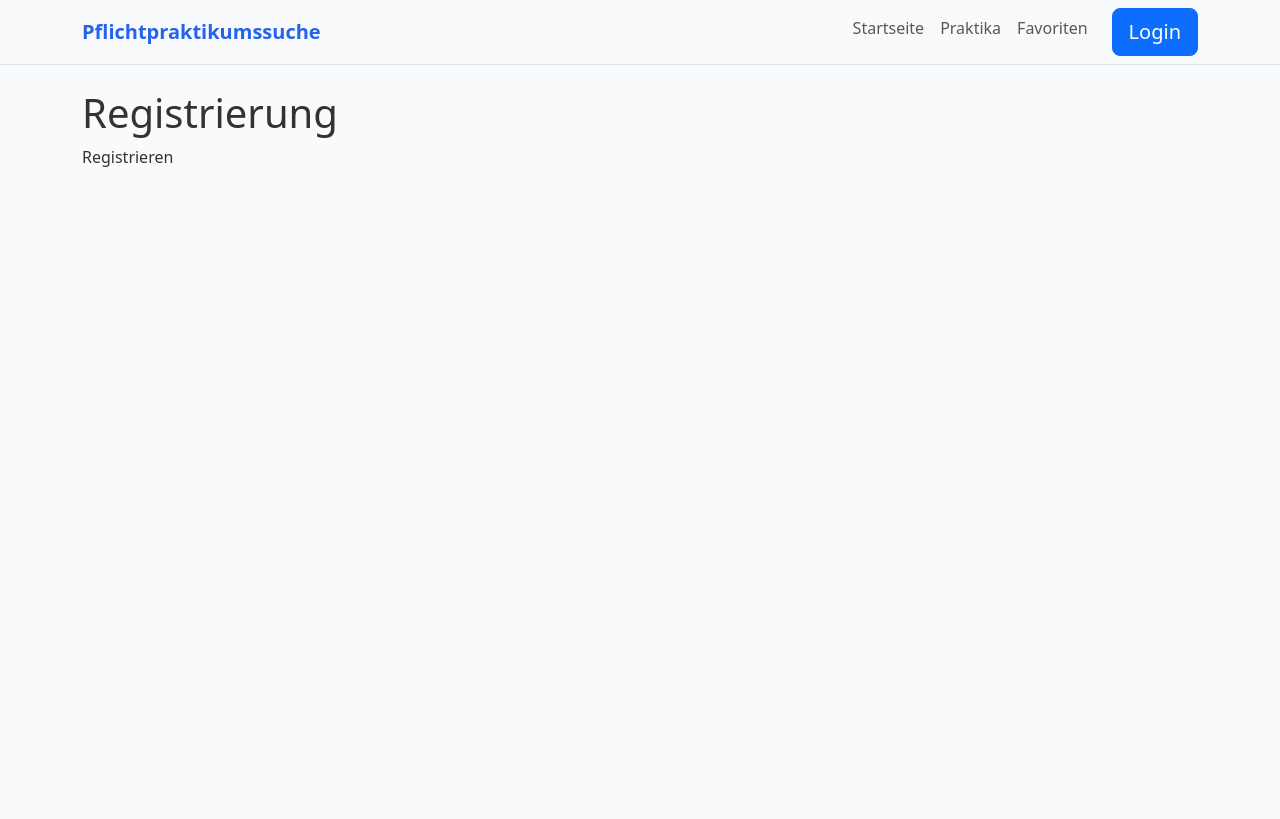
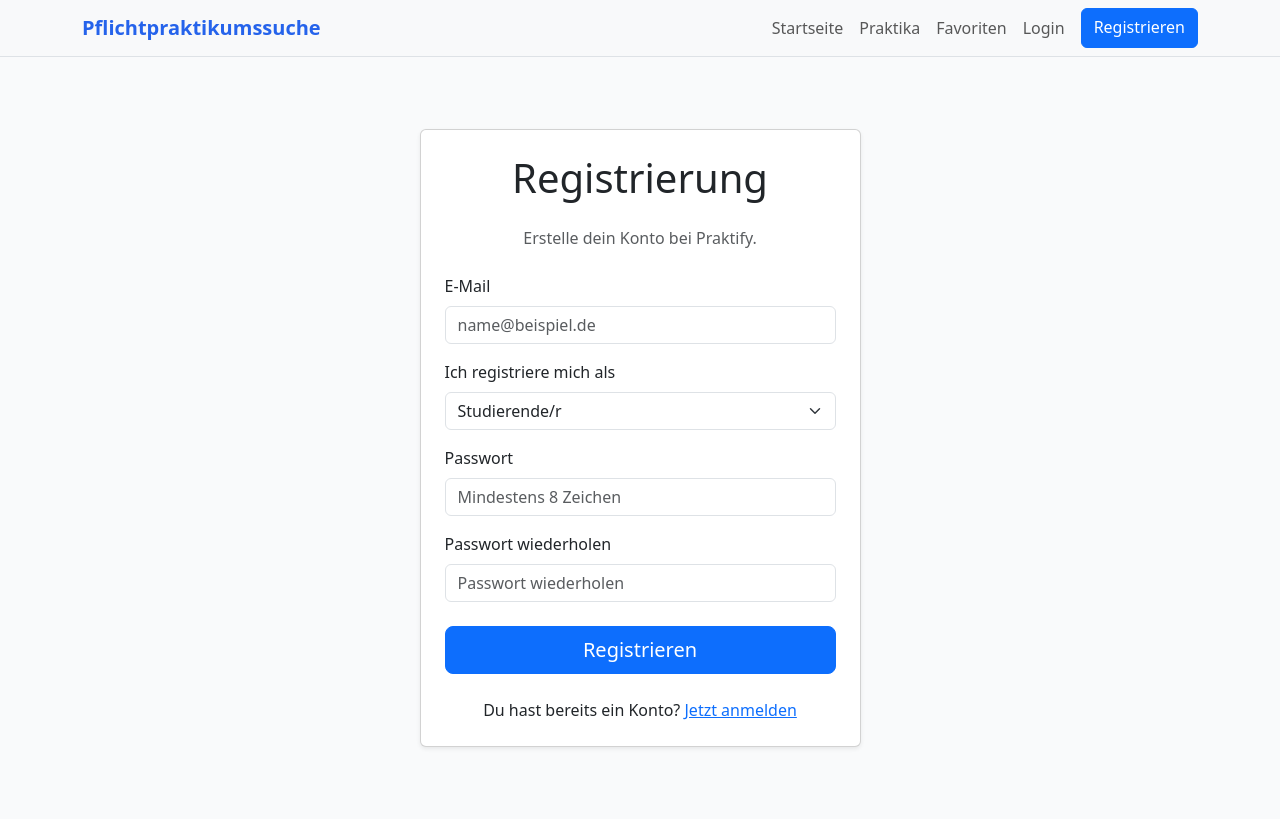
Before and after one commit to mpahlkeee/Pflichtpraktikumssuche, a Flask app: page /register in a window 1280 px wide. Before the commit the page ends 167 px from the top, so only its background shows below. Run offline with Flask 3, Linux system fonts and the light colour scheme; some libraries are stand-ins or nearby versions.

Commit message:
feat: implement login and registration with role management

```diff
--- a/app.py
+++ b/app.py
@@ -1,3 +1,4 @@
+
 import os
 from pathlib import Path
 
@@ -14,10 +15,20 @@ from flask import (
 
 from flask_bootstrap import Bootstrap5
 
+from werkzeug.security import (
+    generate_password_hash,
+    check_password_hash
+)
+
 from db import db
-from models import Category
+from models import Category, User, Company
 from values import CATEGORIES
-from forms import AnzeigeForm, AnzeigeLoeschenForm
+from forms import (
+    AnzeigeForm,
+    AnzeigeLoeschenForm,
+    LoginForm,
+    RegistrierungForm
+)
 
 from anzeigen import (
     unternehmen_abrufen,
@@ -33,7 +44,10 @@ from anzeigen import (
 
 app = Flask(__name__)
 
-app.config["SECRET_KEY"] = os.environ.get("SECRET_KEY")
+app.config["SECRET_KEY"] = (
+    os.environ.get("SECRET_KEY")
+    or "dev-secret-key-change-me"
+)
 
 app.config["SQLALCHEMY_DATABASE_URI"] = (
     f"sqlite:///{Path(app.root_path) / 'database.db'}"
@@ -93,16 +107,145 @@ def favoriten():
     return render_template("favoriten.html")
 
 
-@app.route("/login")
+# Login
+
+@app.route("/login", methods=["GET", "POST"])
 def login():
 
-    return render_template("login.html")
+    # Wenn der Nutzer bereits angemeldet ist,
+    # direkt zur Startseite weiterleiten
+    if session.get("user_id"):
+
+        return redirect(url_for("index"))
+
+    form = LoginForm()
+
+    if form.validate_on_submit():
+
+        email = form.email.data.strip().lower()
+
+        password = form.password.data
+
+        # Nutzer anhand der E-Mail suchen
+        user = User.query.filter_by(email=email).first()
+
+        # Login überprüfen
+        if user and check_password_hash(
+            user.password_hash,
+            password
+        ):
+
+            # Alte Session löschen
+            session.clear()
+
+            # Nutzer anmelden
+            session["user_id"] = user.id
+            session["role"] = user.role.value
+
+            flash(
+                "Du bist erfolgreich angemeldet!",
+                "success"
+            )
+
+            # Zur Startseite weiterleiten
+            return redirect(url_for("index"))
+
+        else:
+
+            flash(
+                "E-Mail oder Passwort ist falsch.",
+                "danger"
+            )
+
+    elif request.method == "POST":
+
+        flash("Bitte prüfe deine Eingaben.", "danger")
+
+    return render_template("login.html", form=form)
 
 
-@app.route("/register")
+# Registrierung
+
+@app.route("/register", methods=["GET", "POST"])
 def register():
 
-    return render_template("register.html")
+    # Wenn der Nutzer bereits angemeldet ist,
+    # direkt zur Startseite weiterleiten
+    if session.get("user_id"):
+
+        return redirect(url_for("index"))
+
+    form = RegistrierungForm()
+
+    if form.validate_on_submit():
+
+        email = form.email.data.strip().lower()
+
+        # Prüfen, ob die E-Mail bereits existiert
+        existing_user = User.query.filter_by(
+            email=email
+        ).first()
+
+        if existing_user:
+
+            flash(
+                "Diese E-Mail-Adresse ist bereits registriert.",
+                "danger"
+            )
+
+            return render_template(
+                "register.html",
+                form=form
+            )
+
+        # Passwort verschlüsseln
+        password_hash = generate_password_hash(
+            form.password.data
+        )
+
+        # Nutzer erstellen
+        user = User(
+            email=email,
+            password_hash=password_hash,
+            role=form.role.data
+        )
+
+        db.session.add(user)
+
+        db.session.flush()
+
+        # Falls sich ein Unternehmen registriert
+        if form.role.data == "company":
+
+            company = Company(
+                user_id=user.id,
+                name=form.company_name.data
+            )
+
+            db.session.add(company)
+
+        # Daten speichern
+        db.session.commit()
+
+        # Alte Session löschen
+        session.clear()
+
+        # Nutzer direkt anmelden
+        session["user_id"] = user.id
+        session["role"] = user.role.value
+
+        flash(
+            "Registrierung erfolgreich! Du bist jetzt angemeldet.",
+            "success"
+        )
+
+        # Zur Startseite weiterleiten
+        return redirect(url_for("index"))
+
+    return render_template(
+        "register.html",
+        form=form
+    )
 
 
 # Praktikumsanzeigen verwalten
@@ -113,6 +256,7 @@ def anzeigen_verwalten():
     user_id = session.get("user_id")
 
     if user_id is None:
+
         return redirect(url_for("login"))
 
     try:
@@ -123,11 +267,10 @@ def anzeigen_verwalten():
 
         abort(403)
 
-
     return render_template(
-    "anzeigen_verwalten.html",
-    anzeigen=anzeigen
-)
+        "anzeigen_verwalten.html",
+        anzeigen=anzeigen
+    )
 
 
 # Praktikumsanzeige erstellen
@@ -141,6 +284,7 @@ def erstellen():
     user_id = session.get("user_id")
 
     if user_id is None:
+
         return redirect(url_for("login"))
 
     try:
@@ -151,7 +295,10 @@ def erstellen():
 
         if request.method == "POST" and form.validate():
 
-            anzeige_erstellen(form, user_id)
+            anzeige_erstellen(
+                form,
+                user_id
+            )
 
             flash(
                 "Die Praktikumsanzeige wurde erstellt.",
@@ -183,6 +330,7 @@ def bearbeiten(anzeige_id):
     user_id = session.get("user_id")
 
     if user_id is None:
+
         return redirect(url_for("login"))
 
     try:
@@ -193,6 +341,7 @@ def bearbeiten(anzeige_id):
         )
 
         if anzeige is None:
+
             abort(404)
 
         if request.method == "POST":
@@ -240,6 +389,7 @@ def bearbeiten(anzeige_id):
         anzeige=anzeige
     )
 
+
 # Löschen einer Praktikumsanzeige bestätigen
 
 @app.route(
@@ -250,6 +400,7 @@ def loeschen_bestaetigen(anzeige_id):
     user_id = session.get("user_id")
 
     if user_id is None:
+
         return redirect(url_for("login"))
 
     try:
@@ -260,6 +411,7 @@ def loeschen_bestaetigen(anzeige_id):
         )
 
         if anzeige is None:
+
             abort(404)
 
     except PermissionError:
@@ -274,6 +426,7 @@ def loeschen_bestaetigen(anzeige_id):
         form=form
     )
 
+
 # Praktikumsanzeige löschen
 
 @app.route(
@@ -285,11 +438,13 @@ def loeschen(anzeige_id):
     user_id = session.get("user_id")
 
     if user_id is None:
+
         return redirect(url_for("login"))
 
     form = AnzeigeLoeschenForm()
 
     if not form.validate():
+
         abort(400)
 
     try:
@@ -315,3 +470,26 @@ def loeschen(anzeige_id):
     return redirect(
         url_for("anzeigen_verwalten")
     )
+
+
+# Logout
+
+@app.route("/logout")
+def logout():
+
+    # Session löschen
+    session.clear()
+
+    flash(
+        "Du wurdest erfolgreich abgemeldet.",
+        "success"
+    )
+
+    return redirect(url_for("index"))
+
+
+# Anwendung starten
+
+if __name__ == "__main__":
+
+    app.run(debug=True)
--- a/forms.py
+++ b/forms.py
@@ -1,3 +1,4 @@
+
 from decimal import Decimal
 
 from flask_wtf import FlaskForm
@@ -9,6 +10,7 @@ from wtforms import (
     DateField,
     IntegerField,
     DecimalField,
+    PasswordField,
     SubmitField,
 )
 
@@ -18,10 +20,15 @@ from wtforms.validators import (
     NumberRange,
     URL,
     ValidationError,
+    Length,
+    EqualTo,
+    Regexp,
 )
 
 from values import CATEGORIES, WorkModel, CompensationStatus
 
+
+# Formular zum Erstellen und Bearbeiten von Praktikumsanzeigen
 
 class AnzeigeForm(FlaskForm):
 
@@ -176,6 +183,105 @@ class AnzeigeForm(FlaskForm):
             )
 
 
+# Formular zum Löschen einer Praktikumsanzeige
+
 class AnzeigeLoeschenForm(FlaskForm):
 
     submit = SubmitField("Löschen")
+
+
+# Loginformular
+
+class LoginForm(FlaskForm):
+
+    email = StringField(
+        "E-Mail",
+        validators=[
+            DataRequired(message="Bitte eine E-Mail-Adresse eingeben."),
+            Regexp(
+                r"^[^@\s]+@[^@\s]+\.[^@\s]+$",
+                message="Bitte eine gültige E-Mail-Adresse eingeben."
+            ),
+        ]
+    )
+
+    password = PasswordField(
+        "Passwort",
+        validators=[DataRequired(message="Bitte ein Passwort eingeben.")]
+    )
+
+    submit = SubmitField("Anmelden")
+
+
+# Registrierungsformular
+
+class RegistrierungForm(FlaskForm):
+
+    email = StringField(
+        "E-Mail",
+        validators=[
+            DataRequired(
+                message="Bitte eine E-Mail-Adresse eingeben."
+            ),
+            Regexp(
+                r"^[^@\s]+@[^@\s]+\.[^@\s]+$",
+                message="Bitte eine gültige E-Mail-Adresse eingeben."
+            ),
+        ]
+    )
+
+    role = SelectField(
+        "Ich registriere mich als",
+        choices=[
+            ("student", "Studierende/r"),
+            ("company", "Unternehmen"),
+        ],
+        validators=[
+            DataRequired(
+                message="Bitte eine Rolle auswählen."
+            )
+        ]
+    )
+
+    company_name = StringField(
+        "Unternehmensname"
+    )
+
+    password = PasswordField(
+        "Passwort",
+        validators=[
+            DataRequired(
+                message="Bitte ein Passwort eingeben."
+            ),
+            Length(
+                min=8,
+                message="Das Passwort muss mindestens 8 Zeichen lang sein."
+            ),
+        ]
+    )
+
+    confirm_password = PasswordField(
+        "Passwort wiederholen",
+        validators=[
+            DataRequired(
+                message="Bitte das Passwort wiederholen."
+            ),
+            EqualTo(
+                "password",
+                message="Die Passwörter stimmen nicht überein."
+            ),
+        ]
+    )
+
+    submit = SubmitField("Registrieren")
+
+
+    # Unternehmensname nur bei Unternehmen erforderlich
+
+    def validate_company_name(self, field):
+
+        if self.role.data == "company" and not (field.data or "").strip():
+
+            raise ValidationError(
+                "Bitte einen Unternehmensnamen eingeben."
+            )
--- a/templates/base.html
+++ b/templates/base.html
@@ -64,9 +64,16 @@
 
                     {% endif %}
 
-                    <a class="btn btn-primary btn-lg ms-lg-3" href="{{ url_for('login') }}">
-                       Login
-                    </a>
+                    {% if session.get("user_id") %}
+                        <a class="btn btn-outline-primary ms-lg-3" href="{{ url_for('logout') }}">
+                            Logout
+                        </a>
+                    {% else %}
+                        <a class="nav-link" href="{{ url_for('login') }}">Login</a>
+                        <a class="btn btn-primary ms-lg-2" href="{{ url_for('register') }}">
+                            Registrieren
+                        </a>
+                    {% endif %}
 
                 </div>
 
--- a/templates/register.html
+++ b/templates/register.html
@@ -1,11 +1,161 @@
- {% extends "base.html" %}
+{% extends "base.html" %}
 
 {% block content %}
 
-<h1>Registrierung</h1>
+<div class="container mt-5 mb-5">
+    <div class="row justify-content-center">
+        <div class="col-md-6 col-lg-5">
 
-<p>
-    Registrieren
-</p>
+            <div class="card shadow-sm">
+                <div class="card-body p-4">
+
+                    <h1 class="text-center mb-4">
+                        Registrierung
+                    </h1>
+
+                    <p class="text-center text-muted mb-4">
+                        Erstelle dein Konto bei Praktify.
+                    </p>
+
+                    <!-- Registrierungsformular -->
+                    <form method="POST">
+
+                        {{ form.csrf_token }}
+
+                        <!-- E-Mail -->
+                        <div class="mb-3">
+
+                            {{ form.email.label(class="form-label") }}
+
+                            {{ form.email(class="form-control",
+                                          placeholder="name@beispiel.de") }}
+
+                            {% for error in form.email.errors %}
+                                <div class="text-danger small mt-1">
+                                    {{ error }}
+                                </div>
+                            {% endfor %}
+
+                        </div>
+
+                        <!-- Rolle -->
+                        <div class="mb-3">
+
+                            {{ form.role.label(class="form-label") }}
+
+                            {{ form.role(class="form-select",
+                                         id="role") }}
+
+                            {% for error in form.role.errors %}
+                                <div class="text-danger small mt-1">
+                                    {{ error }}
+                                </div>
+                            {% endfor %}
+
+                        </div>
+
+                        <!-- Unternehmensname -->
+                        <div class="mb-3"
+                             id="company-field">
+
+                            {{ form.company_name.label(class="form-label") }}
+
+                            {{ form.company_name(class="form-control",
+                                                 placeholder="Unternehmensname") }}
+
+                            {% for error in form.company_name.errors %}
+                                <div class="text-danger small mt-1">
+                                    {{ error }}
+                                </div>
+                            {% endfor %}
+
+                        </div>
+
+                        <!-- Passwort -->
+                        <div class="mb-3">
+
+                            {{ form.password.label(class="form-label") }}
+
+                            {{ form.password(class="form-control",
+                                             placeholder="Mindestens 8 Zeichen") }}
+
+                            {% for error in form.password.errors %}
+                                <div class="text-danger small mt-1">
+                                    {{ error }}
+                                </div>
+                            {% endfor %}
+
+                        </div>
+
+                        <!-- Passwort wiederholen -->
+                        <div class="mb-3">
+
+                            {{ form.confirm_password.label(class="form-label") }}
+
+                            {{ form.confirm_password(class="form-control",
+                                                    placeholder="Passwort wiederholen") }}
+
+                            {% for error in form.confirm_password.errors %}
+                                <div class="text-danger small mt-1">
+                                    {{ error }}
+                                </div>
+                            {% endfor %}
+
+                        </div>
+
+                        <!-- Registrieren -->
+                        <div class="d-grid mt-4">
+
+                            {{ form.submit(class="btn btn-primary btn-lg") }}
+
+                        </div>
+
+                    </form>
+
+                    <!-- Login-Link -->
+                    <div class="text-center mt-4">
+
+                        <p class="mb-0">
+                            Du hast bereits ein Konto?
+                            <a href="{{ url_for('login') }}">
+                                Jetzt anmelden
+                            </a>
+                        </p>
+
+                    </div>
+
+                </div>
+            </div>
+
+        </div>
+    </div>
+</div>
+
+
+<!-- Unternehmensfeld abhängig von der Rolle anzeigen -->
+
+<script>
+
+    const roleSelect = document.getElementById("role");
+    const companyField = document.getElementById("company-field");
+
+    function updateCompanyField() {
+
+        if (roleSelect.value === "company") {
+
+            companyField.style.display = "block";
+
+        } else {
+
+            companyField.style.display = "none";
+
+        }
+    }
+
+    roleSelect.addEventListener("change", updateCompanyField);
+
+    updateCompanyField();
+
+</script>
 
 {% endblock %}
```
Also changed, not shown: templates/login.html (+21 -3 lines), database.db.
